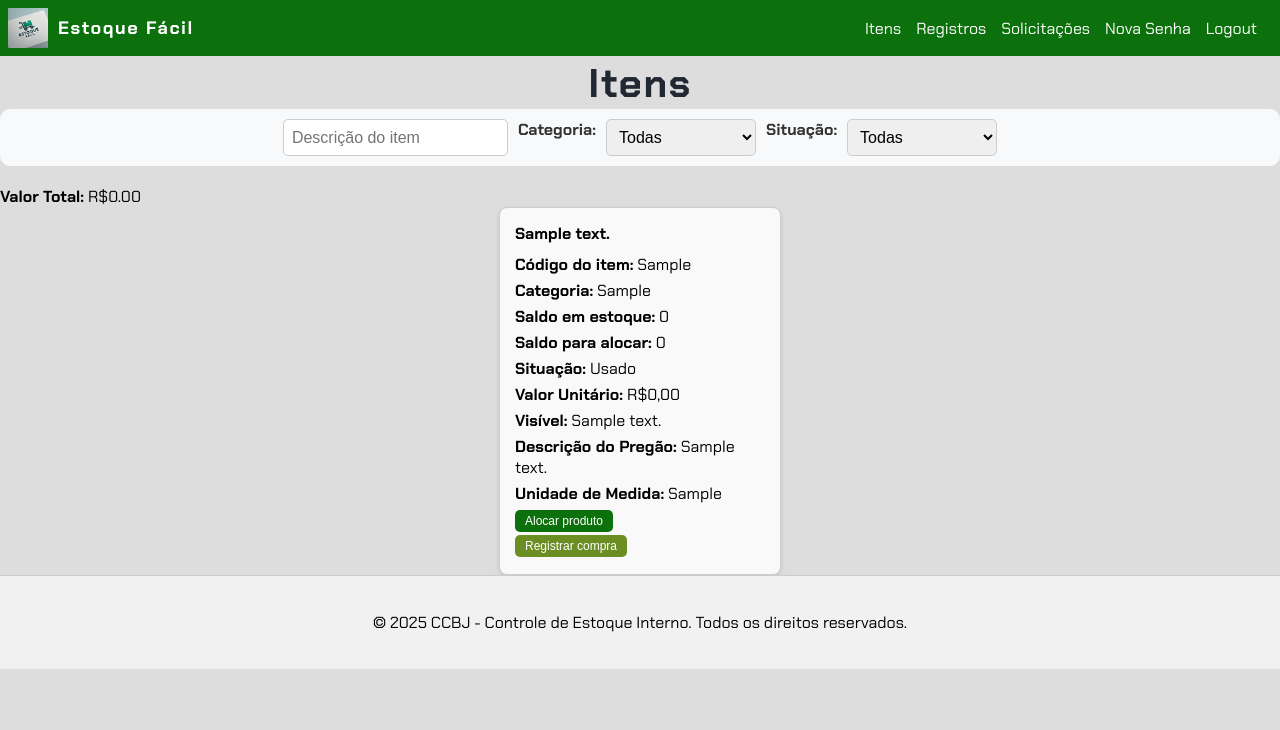
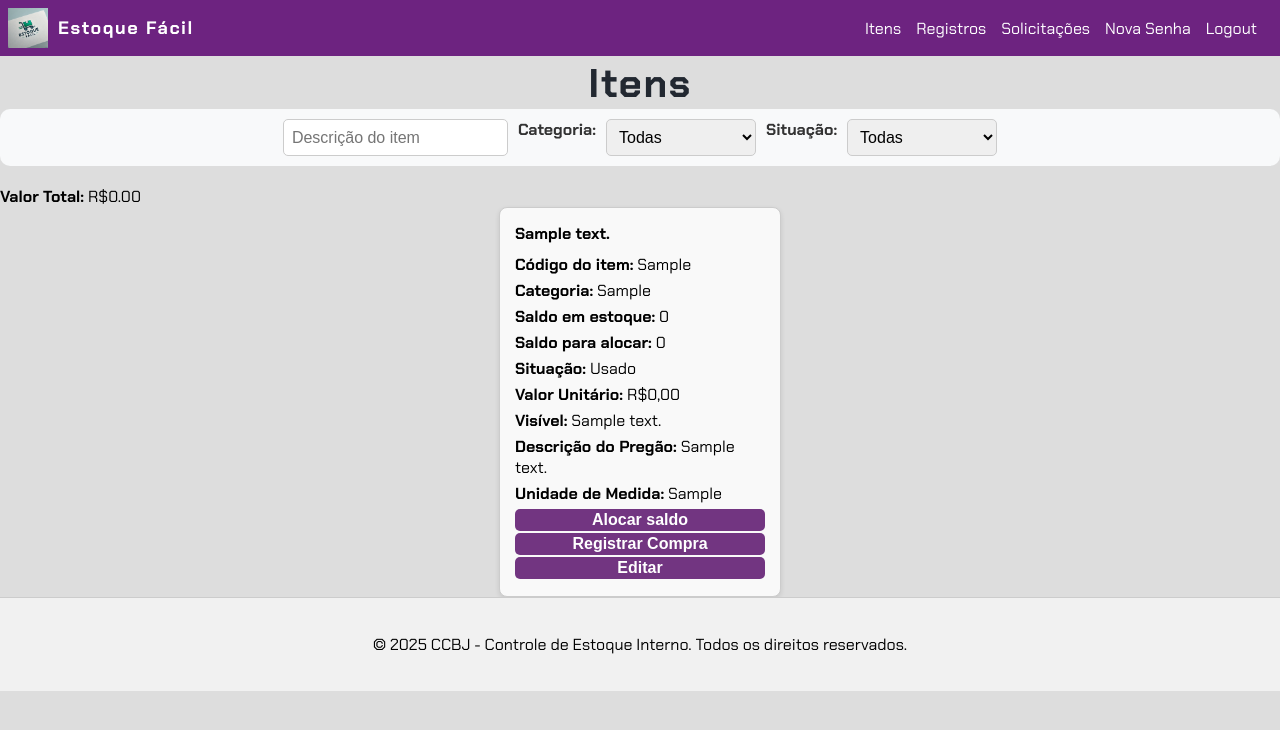
Before and after one commit to EmersonNogueira/estoque_facilv2, a PHP site: page /estoque_facil/Item/itens_saldo in a window 1280 px wide. Shown: the top 730 px of the page. Run offline with PHP 8.4, Linux system fonts and the light colour scheme; the visitor is signed in with stand-in values (Sample User, id 1); tables that the repository leaves empty or names only in its code hold one stand-in row (values such as "Sample post").

Commit message:
Editar e estilo

```diff
--- a/controllers/ItemController.php
+++ b/controllers/ItemController.php
@@ -4,7 +4,6 @@
 	class ItemController extends Controller{
 
 		protected $base_url;
-
 
 		public function __construct($view,$model){
 			$this->checkAccess();
@@ -50,23 +49,6 @@
 			}
 		}
 
-
-
-
-
-
-
-
-
-
-
-
-
-
-
-
-
-
 		public function index(){
 			try {
 				$itens = $this->model->itens_locais();
@@ -88,6 +70,22 @@
 				die("Erro ao carregar itens: " . $e->getMessage());
 			}
 		}
+
+		public function item_editar(){
+			$item = $_POST;
+			$this->view->render('item_editar.php', ['item' => $item]);
+
+
+		}
+
+		public function atualizar_item() {
+			$item = $_POST;
+			$this->model->atualizar_item($item);
+			header("Location: {$this->base_url}Item/itens_saldo");
+
+
+		}
+
 
 
 
@@ -150,6 +148,7 @@
 
 
 		public function alocar_itensbd() {
+
 			$itens = filter_input_array(INPUT_POST, FILTER_SANITIZE_STRING);
 
 			foreach ($itens["local"] as $key => $codigo_local) {
@@ -176,14 +175,15 @@
 				if ($estoque_id) {
 					$saldo_alocar = $itens["saldo_alocar"] - $saldo;
 					$this->model->setSaldo_alocar($codigo_item, $saldo_alocar);
-					header("Location: {$this->base_url}Item/itens_saldo");
-					exit;
 				} else {
 					echo "Erro ao processar a alocação.";
 				}
 
 
 			}
+			header("Location: {$this->base_url}Item/");
+			exit;
+
 		}
 
 
--- a/controllers/RegistroController.php
+++ b/controllers/RegistroController.php
@@ -4,7 +4,6 @@
 	class RegistroController extends Controller{
 
 		protected $base_url;
-
 
         public function viewcompra() {
             $item = $_POST;
--- a/models/ItemModel.php
+++ b/models/ItemModel.php
@@ -130,10 +130,33 @@
             }
         }
 
+        public function atualizar_item($item) {
+            $sql = "UPDATE itens
+                    SET descricao = :descricao,
+                        categoria = :categoria,
+                        desc_pregao = :desc_pregao,
+                        unidade_medida = :unidade_medida,
+                        visivel = :visivel
+                    WHERE codigo_item = :codigo_item";
+
+            $stmt = $this->pdo->prepare($sql);
+
+            $stmt->bindParam(':descricao', $item['descricao'], \PDO::PARAM_STR);
+            $stmt->bindParam(':categoria', $item['categoria'], \PDO::PARAM_STR);
+            $stmt->bindParam(':desc_pregao', $item['pregao'], \PDO::PARAM_STR);
+            $stmt->bindParam(':unidade_medida', $item['unidade_medida'], \PDO::PARAM_STR);
+            $stmt->bindParam(':visivel', $item['visivel'], \PDO::PARAM_STR);
+            $stmt->bindParam(':codigo_item', $item['codigo_item'], \PDO::PARAM_INT);
+
+            return $stmt->execute();
+        }
+
+
+
 
         public function item_adicionar($item) {
-            $sql = "INSERT INTO itens (descricao, situacao, saldo_alocar, custo_unitario, visivel, categoria)
-                    VALUES (:descricao, :situacao, :saldo_alocar, :custo_unitario, :visivel, :categoria)";
+            $sql = "INSERT INTO itens (descricao, situacao, saldo_alocar, custo_unitario, visivel, categoria,desc_pregao,unidade_medida)
+                    VALUES (:descricao, :situacao, :saldo_alocar, :custo_unitario, :visivel, :categoria, :desc_pregao, :unidade_medida)";
 
             $stmt = $this->pdo->prepare($sql);
 
@@ -142,6 +165,9 @@
             $stmt->bindParam(':saldo_alocar', $item['saldo_alocar'], \PDO::PARAM_INT); // Se for um número inteiro
             $stmt->bindParam(':custo_unitario', $item['custo_unitario'], \PDO::PARAM_STR); // Tratado como string (se for valor em dinheiro)
             $stmt->bindParam(':visivel', $item['visivel'],  \PDO::PARAM_STR);
+            $stmt->bindParam(':desc_pregao', $item['desc_pregao'],  \PDO::PARAM_STR);
+            $stmt->bindParam(':unidade_medida', $item['unidade_medida'],  \PDO::PARAM_STR);
+
             $stmt->bindParam(':categoria', $item['categoria'], \PDO::PARAM_STR);
 
 
--- a/styles.css
+++ b/styles.css
@@ -18,7 +18,7 @@ main {
 /* Cabeçalho */
 /* Cabeçalho */
 header {
-    background-color: #0c710c;
+    background-color: #6d2380;
     padding: 8px;
     color: white;
     text-align: center;
@@ -81,7 +81,7 @@ nav a {
 nav .dropdown-menu {
     display: none;
     position: absolute;
-    background-color: #008000; /* Cor de fundo do submenu */
+    background-color:  #8536a3; /* Cor de fundo do submenu */
     padding: 10px;
     list-style: none;
     border-radius: 5px;
@@ -108,7 +108,7 @@ nav .dropdown-menu a {
 
 /* Estilo para o hover no item do dropdown */
 nav .dropdown-menu a:hover {
-    background-color: #6b8e23; /* Cor de fundo ao passar o mouse */
+    background-color: #9b3fbc; /* Cor de fundo ao passar o mouse */
 }
 
 /* Responsividade (apenas para dispositivos móveis) */
@@ -134,7 +134,7 @@ nav .dropdown-menu a:hover {
     }
 
     nav .dropdown-menu li a {
-        background-color: #008000; /* Mantém a cor de fundo */
+        background-color: #173d60; /* Mantém a cor de fundo */
         padding: 8px 10px; /* Adiciona padding */
         border-radius: 3px; /* Adiciona bordas arredondadas */
         display: block; /* Exibe como bloco */
@@ -243,6 +243,55 @@ th:nth-child(7), td:nth-child(7) {
     cursor: pointer; /* Muda o cursor para indicar que o card é clicável */
 }
 
+.card-buttons {
+    display: flex;
+    flex-direction: column;
+    gap: 0px; /* Espaçamento entre os botões */
+    width: 100%;
+}
+
+.card-buttons form {
+    width: 100%;
+}
+
+.card-buttons button {
+    width: 100%;
+    padding: 2px;
+    text-align: center;
+    font-size: 16px;
+    font-weight: bold;
+    background-color: #723581; /* Cor do botão */
+    color: white;
+    border: none;
+    border-radius: 5px;
+    cursor: pointer;
+    transition: background 0.3s ease;
+}
+
+.card-buttons button:hover {
+    background-color: #571a66; /* Cor ao passar o mouse */
+}
+
+
+.btn-alocar {
+    width: 100%; /* Ocupa toda a largura do card */
+    padding: 10px; /* Ajuste do padding para um tamanho adequado */
+    text-align: center;
+    font-size: 16px;
+    font-weight: bold;
+    background-color: #6d2380; /* Cor do botão */
+    color: white;
+    border: none;
+    border-radius: 5px;
+    cursor: pointer;
+    transition: background 0.3s ease;
+    gap: 2px;
+}
+
+.btn-alocar:hover {
+    background-color: #551a63; /* Tom mais escuro ao passar o mouse */
+}
+
 
 
 /* Estilos para botões */
@@ -258,16 +307,16 @@ th:nth-child(7), td:nth-child(7) {
 }
 
 .btn-devolucao {
-    background-color:#008000; /* Cor do botão */
+    background-color:#17605c; /* Cor do botão */
     color: white;
 }
 
 .btn-add-new:hover {
-    background-color: #99c257; /* Azul escuro */
+    background-color:#173d60; /* Azul escuro */
 }
 
 .btn-register, .btn-verprodutos {
-    background-color: #0c710c; /* Cor do botão */
+    background-color: #4a1760; /* Cor do botão */
     color: white;
 }
 
--- a/views/templates/alocar_itens.php
+++ b/views/templates/alocar_itens.php
@@ -61,8 +61,8 @@
                 </div>
             </div>
 
-            <button type="button" id="addAlocacaoBtn" onclick="adicionarAlocacao()">Adicionar Alocação</button>
-            <button type="submit" id="submitBtn" disabled>Alocar ITEM</button>
+            <button type="button" id="addAlocacaoBtn" onclick="adicionarAlocacao()" class="btn-alocar">Adicionar Alocação</button>
+            <button type="submit" id="submitBtn" class="btn-alocar" disabled>Alocar ITEM</button>
         </form>
     </div>
 
--- a/views/templates/header.php
+++ b/views/templates/header.php
@@ -14,7 +14,7 @@
 
     <meta charset="UTF-8">
     <meta name="viewport" content="width=device-width, initial-scale=1.0, maximum-scale=1.0, user-scalable=no">
-    <link rel="stylesheet" href="<?php echo $base_url; ?>styles.css?v=100.0">
+    <link rel="stylesheet" href="<?php echo $base_url; ?>styles.css?v=6.0">
     <title>ESTOQUE FÁCIL</title>
 </head>
 <body>
--- a/views/templates/itens_saldo.php
+++ b/views/templates/itens_saldo.php
@@ -1,3 +1,7 @@
+
+<style>
+
+</style>
 <div class="container">
     <h1>Itens</h1>
     <div class="top-bar">
@@ -78,7 +82,7 @@
                     <input type="hidden" name="descricao" value="<?php echo $descricao; ?>">
                     <input type="hidden" name="situacao" value="<?php echo $situacao; ?>">
 
-                    <button type="submit" class="btn-register">Alocar produto</button>
+                    <button type="submit" class="btn-register">Alocar saldo</button>
                 </form>
                 <form method="POST" action="<?php echo $base_url; ?>Registro/viewcompra">
                     <input type="hidden" name="codigo_item" value="<?php echo $codigo; ?>">
@@ -89,7 +93,18 @@
                     <input type="hidden" name="saldo_atual" value="<?php echo $saldo; ?>">
                     <input type="hidden" name="saldo_alocar" value="<?php echo $saldo_alocar; ?>">
 
-                    <button type="submit" class="btn-edit">Registrar compra</button>
+                    <button type="submit" class="btn-register">Registrar Compra</button>
+                </form>
+                <form method="POST" action="<?php echo $base_url; ?>Item/item_editar">
+                    <input type="hidden" name="codigo_item" value="<?php echo $codigo; ?>">
+                    <input type="hidden" name="situacao" value="<?php echo $situacao; ?>">
+                    <input type="hidden" name="descricao" value="<?php echo $descricao; ?>">
+                    <input type="hidden" name="unidade_medida" value="<?php echo $unidadeMedida; ?>">
+                    <input type="hidden" name="categoria" value="<?php echo $categoria; ?>">
+
+                    <input type="hidden" name="pregao" value="<?php echo $pregao; ?>">
+
+                    <button type="submit" class="btn-register">Editar</button>
                 </form>
             </div>
         </div>
@@ -148,6 +163,7 @@ document.getElementById("situacao").addEventListener("change", filtrarProdutos);
 
 window.onload = calcularCustoTotal;
 
+
 </script>
 <?php if (isset($_SESSION['mensagem_confirmacao'])): ?>
         <script type="text/javascript">
--- a/views/templates/registro_compra.php
+++ b/views/templates/registro_compra.php
@@ -1,6 +1,5 @@
 <div class="add-product-container">
     <h1>COMPRA DE ITEM</h1>
-    <?php var_dump($item)?>;
     <form action="<?php echo $base_url; ?>Registro/registrarcompra" method="POST">
 
         <!-- Nome do Produto (não editável) -->
```
Also changed, not shown: views/templates/item_editar.php (added, +65 -0 lines).
